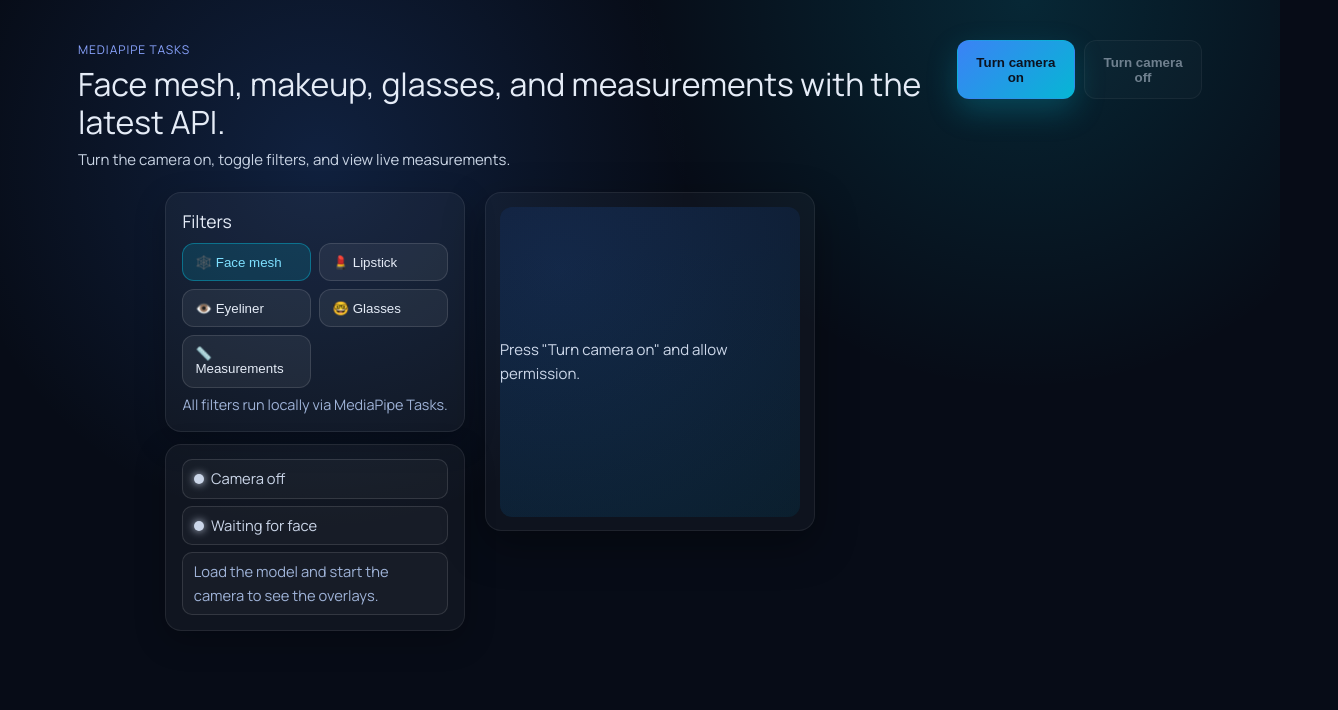
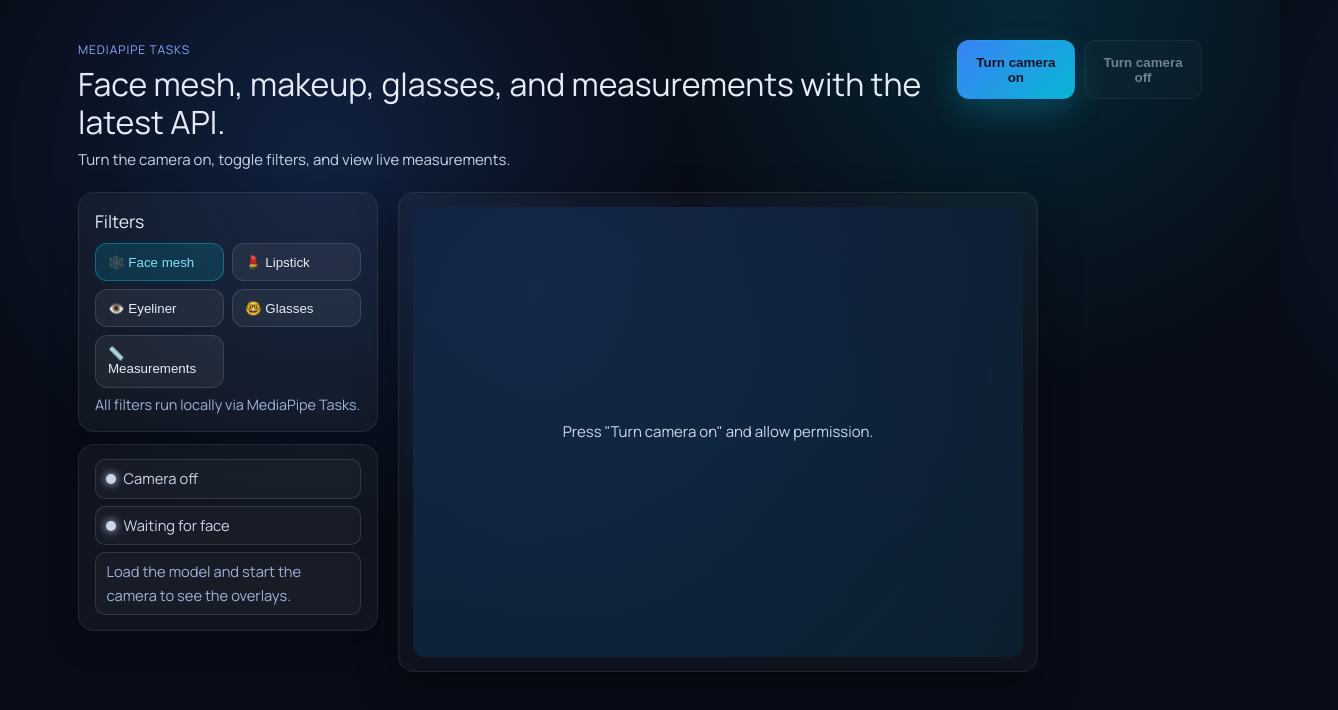
Before and after one commit to palakz-simform/mediapipe-with-vue, a Vue app: page / in a window 1280 px wide. Shown: the top 710 px of the page, 1338 px wide, since content can reach past the window. Built offline with nearby package versions, Linux system fonts and the light colour scheme.

Commit message:
fix: height width of cam

```diff
--- a/src/App.vue
+++ b/src/App.vue
@@ -268,6 +268,8 @@
 }
 
 .video-card {
+  width: 640px;
+  height: 480px;
   background: rgba(255, 255, 255, 0.03);
   border: 1px solid rgba(255, 255, 255, 0.07);
   border-radius: 16px;
@@ -281,7 +283,8 @@
   border-radius: 12px;
   background: radial-gradient(circle at 20% 20%, rgba(59, 130, 246, 0.12), transparent),
     #0b1220;
-  min-height: 310px;
+  height: 100%;
+  width: 100%;
 }
 
 .video-element {
@@ -290,6 +293,8 @@
   border-radius: 12px;
   filter: brightness(0.95);
   transform: scaleX(-1);
+  height: 100%;
+  width: 100%;
 }
 
 .overlay {
```
